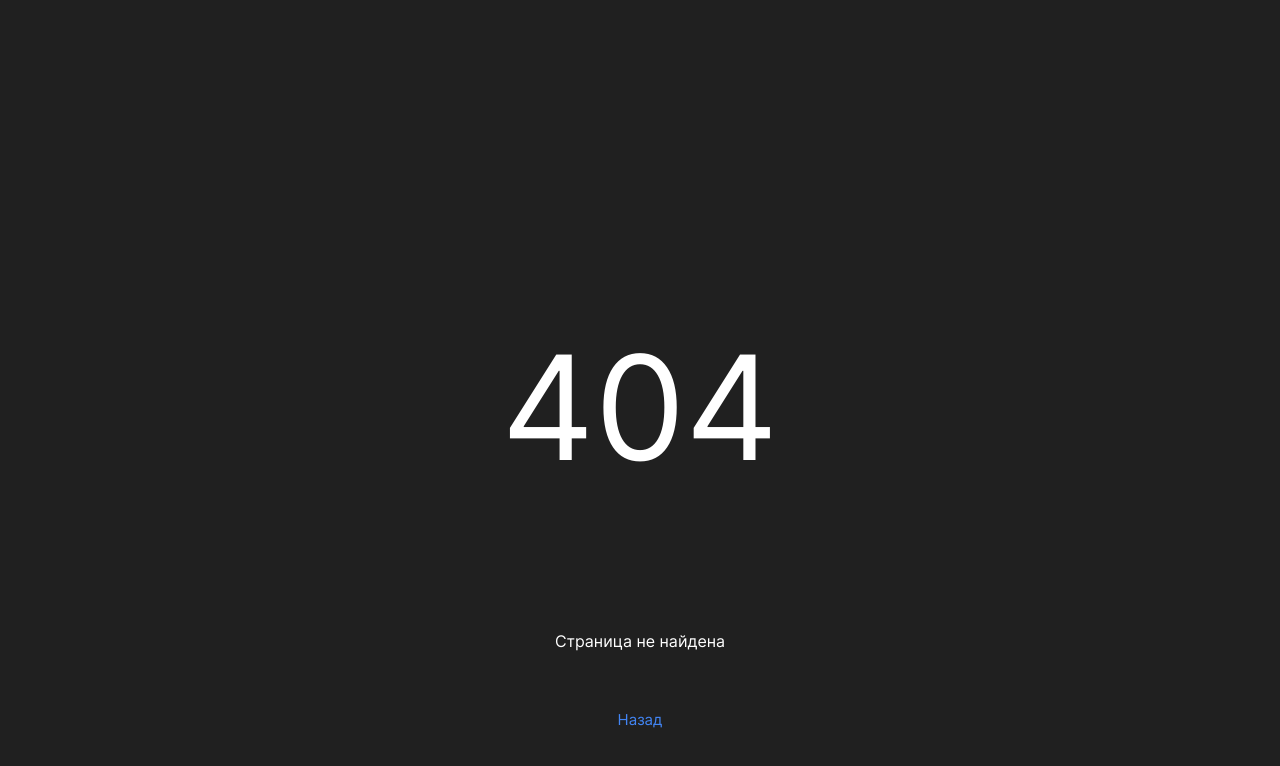
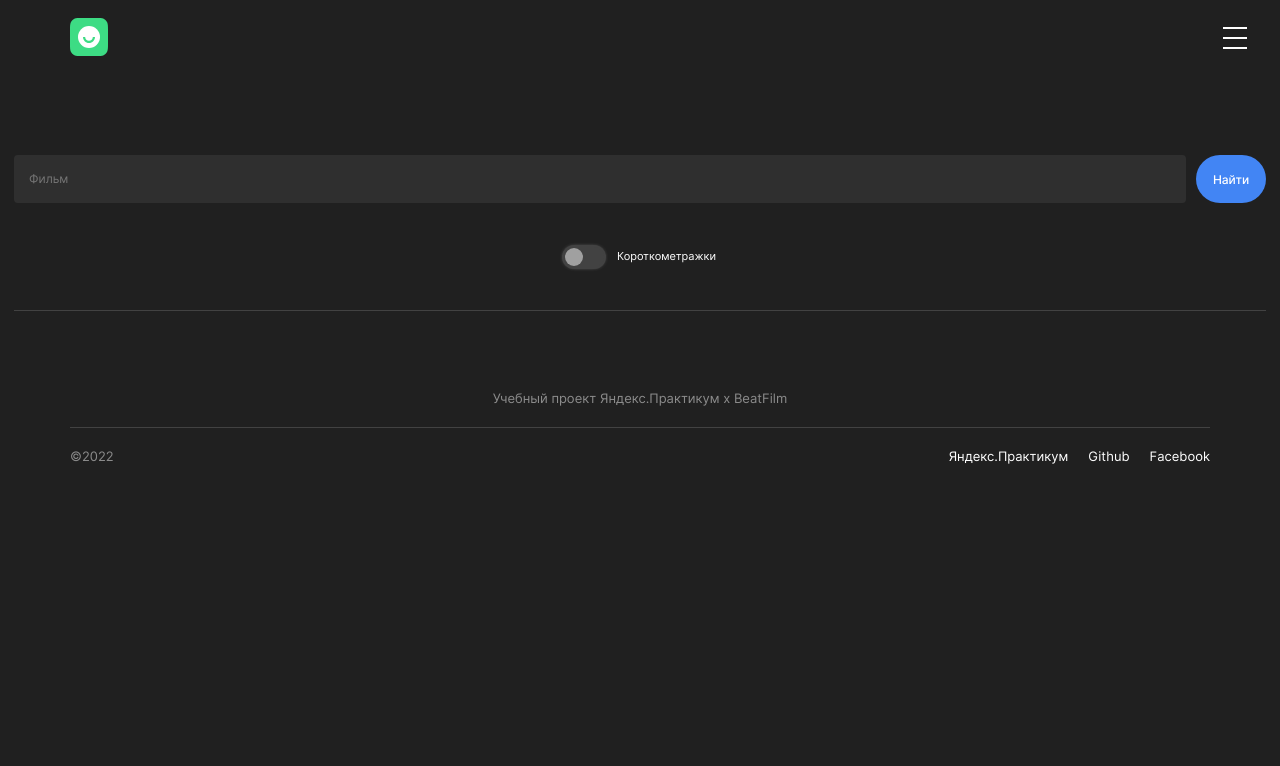
Before and after one commit to BJuice1984/movies-explorer-frontend, a React (Create React App) app: page /movies in a window 1280 px wide. Before the commit this address had no page. Shown: the top 766 px of the page. Built offline with nearby package versions, Linux system fonts and the light colour scheme.

Commit message:
feat/Создать компонент SearchForm.js + CSS

```diff
--- a/src/components/App/App.js
+++ b/src/components/App/App.js
@@ -4,6 +4,7 @@ import Main from '../Main/Main';
 import Register from '../Register/Register';
 import Login from '../Login/Login';
 import Profile from '../Profile/Profile';
+import Movies from '../Movies/Movies';
 import PageNotFound from '../PageNotFound/PageNotFound';
 import { Routes, Route } from 'react-router-dom';
 // import { Routes, Route, useNavigate, Redirect } from 'react-router-dom';
@@ -22,6 +23,7 @@ function App() {
               element={<Profile
               isUserName={'Катерина'}
               isUserEmail={'Kate@'}/>} />
+            <Route path="movies" element={<Movies />} />
             <Route path="*" element={<PageNotFound />} />
           </Routes>
         </div>
--- a/src/components/Login/Login.css
+++ b/src/components/Login/Login.css
@@ -65,7 +65,6 @@
   padding-top: 60px;
   padding-left: 30px;
   padding-right: 30px;
-
 }
 
 @media screen and (min-width: 768px) {
--- /dev/null
+++ b/src/components/Movies/Movies.css
@@ -0,0 +1,3 @@
+.movies {
+  display: block;
+}
--- /dev/null
+++ b/src/components/Movies/Movies.js
@@ -0,0 +1,20 @@
+import React from "react";
+import Header from "../Header/Header";
+import BurgerMenu from "../BurgerMenu/BurgerMenu";
+import SearchForm from "../SearchForm/SearchForm";
+import Footer from "../Footer/Footer";
+import './Movies.css'
+
+function Movies() {
+
+  return(
+    <main className="movies">
+      <Header isMainPage={false}/>
+      <BurgerMenu />
+      <SearchForm />
+      <Footer />
+    </main>
+  )
+}
+
+export default Movies;
--- a/src/components/Profile/Profile.css
+++ b/src/components/Profile/Profile.css
@@ -22,6 +22,11 @@
   line-height: 1.25;
   color: #fff;
   font-weight: 400;
+}
+
+.profile__button:hover {
+  opacity: 0.8;
+  transition: 0.2s ease-in-out;
 }
 
 @media screen and (min-width: 768px) {
@@ -108,6 +113,11 @@
   cursor: pointer;
 }
 
+.profile__link:hover {
+  opacity: 0.8;
+  transition: 0.2s ease-in-out;
+}
+
 @media screen and (min-width: 768px) {
   .profile__link {
     font-size: 13px;
--- /dev/null
+++ b/src/components/SearchForm/SearchForm.css
@@ -0,0 +1,131 @@
+.search-form {
+  margin: 0;
+  background-color: #202020;
+  padding-top: 81px;
+  padding-left: 14px;
+  padding-right: 14px;
+}
+
+.search-form__container {
+  border-bottom: 1px solid #424242;
+}
+
+.search-form__input-form {
+  display: flex;
+  flex-direction: row;
+  margin: 0;
+  border: none;
+  justify-content: space-between;
+}
+
+.search-form__input-form-label {
+  display: contents;
+}
+
+.search-form__input-text {
+  margin: 0;
+  font-size: 12px;
+  line-height: 18px;
+  font-weight: 400;
+  color: #fff;
+  padding: 15px;
+  border: 0;
+  border-radius: 4px;
+  background-color: #2F2F2F;
+  text-overflow: ellipsis;
+  white-space: nowrap;
+  overflow: hidden;
+  outline: none;
+  flex: auto;
+}
+
+.search-form__button {
+  margin: 0;
+  margin-left: 10px;
+  min-height: 44px;
+  min-width: 70px;
+  border-radius: 40px;
+  border: none;
+  cursor: pointer;
+  background-color: #4285F4;
+  font-size: 12px;
+  line-height: 1.25;
+  color: #fff;
+  font-weight: 500;
+}
+
+.search-form__button:hover {
+  opacity: 0.7;
+  transition: 0.2s ease-in-out;
+}
+
+.search-form__checkbox {
+  display: flex;
+  justify-content: center;
+  padding-top: 44px;
+  padding-bottom: 43px;
+}
+
+.search-form__span {
+  margin: 0;
+  font-size: 11px;
+  line-height: 18px;
+  font-weight: 400;
+  color: #fff;
+  padding-left: 13px;
+}
+
+/* ___________________________________ */
+
+.switch input
+{
+  display: none;
+}
+
+.switch
+{
+  display: inline-block;
+  width: 40px; /*=w*/
+  height: 20px; /*=h*/
+  margin: 0;
+  position: relative;
+}
+
+.slider
+{
+  position: absolute;
+  top: 0;
+  bottom: 0;
+  left: 0;
+  right: 0;
+  border-radius: 20px;
+  box-shadow: 0 0 0 2px #424242, 0 0 4px #A0A0A0;
+  background-color: #424242;
+  cursor: pointer;
+  border: 1px solid transparent;
+  overflow: hidden;
+  transition: 0.2s;
+}
+
+.slider:before
+{
+  position: absolute;
+  content: "";
+  width: 100%;
+  height: 100%;
+  background-color: #A0A0A0;
+  border-radius: 20px;
+  transform: translateX(-20px); /*translateX(-(w-h))*/
+  transition: 0.2s;
+}
+
+input:checked + .slider:before
+{
+  transform: translateX(20px); /*translateX(w-h)*/
+  background-color: #2BE080;
+}
+
+input:checked + .slider
+{
+  box-shadow: 0 0 0 1px #2BE080, 0 0 8px #2BE080;
+}
--- /dev/null
+++ b/src/components/SearchForm/SearchForm.js
@@ -0,0 +1,33 @@
+import React from "react";
+import './SearchForm.css'
+
+function SearchForm() {
+
+  return(
+    <section className="search-form">
+      <div className="search-form__container">
+        <form className="search-form__input-form" >
+          <label className="search-form__input-form-label">
+            <input
+            placeholder="Фильм"
+            className="search-form__input-text"
+            type="search"
+            name="search"
+            id="search"
+            required />
+          </label>
+          <button className="search-form__button" type="submit">Найти</button>
+        </form>
+        <div className="search-form__checkbox">
+          <label className="switch">
+            <input type="checkbox" />
+            <span className="slider"></span>
+          </label>
+          <p className="search-form__span">Короткометражки</p>
+        </div>
+      </div>
+    </section>
+  )
+}
+
+export default SearchForm;
```
